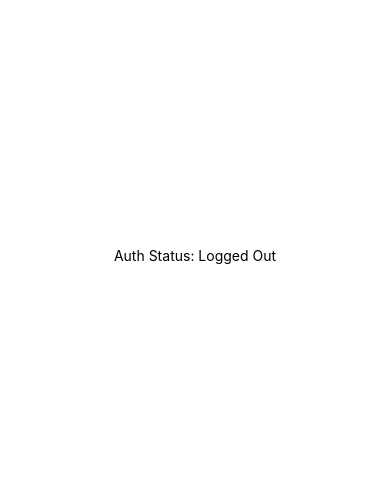
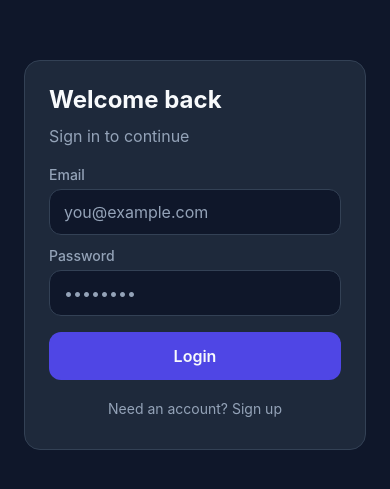
Before and after one commit to altundalyusuf/Mobile-Crypto-Tracking-App, a React Native app: screen /Auth in a window 390 px wide. Shown: the part 167-656 px from the top of the page. Built offline with nearby package versions, Linux system fonts and the light colour scheme; no server answers.

Commit message:
feat(auth): implement login screen, logout logic and layout fixes
Add LoginScreen with email/password authentication
- Implement logout flow with confirmation dialog
- Fix status bar and header overlap issues (SafeArea)
- Connect AuthSlice to UI components

```diff
--- a/App.tsx
+++ b/App.tsx
@@ -1,11 +1,28 @@
-import { useEffect } from 'react';
-import { StatusBar } from 'expo-status-bar';
-import { StyleSheet, Text, View } from 'react-native';
-import { Provider } from 'react-redux';
-import { store } from './src/store/store';
-import { useAppDispatch, useAppSelector } from './src/store/hooks';
-import { checkSession, setSession } from './src/features/auth/authSlice';
-import { supabase } from './src/lib/supabase';
+import { useEffect } from "react";
+import { StatusBar } from "expo-status-bar";
+import { StyleSheet, Alert, Pressable } from "react-native";
+import { Provider } from "react-redux";
+import { NavigationContainer } from "@react-navigation/native";
+import { createNativeStackNavigator } from "@react-navigation/native-stack";
+import { Ionicons } from "@expo/vector-icons";
+import { store } from "./src/store/store";
+import { useAppDispatch, useAppSelector } from "./src/store/hooks";
+import {
+  checkSession,
+  setSession,
+  signOut,
+} from "./src/features/auth/authSlice";
+import { supabase } from "./src/lib/supabase";
+import LoginScreen from "./src/features/auth/LoginScreen";
+import HomeScreen from "./src/features/market/HomeScreen";
+import { colors } from "./src/theme/colors";
+
+type RootStackParamList = {
+  Home: undefined;
+  Auth: undefined;
+};
+
+const Stack = createNativeStackNavigator<RootStackParamList>();
 
 function AppContent() {
   const dispatch = useAppDispatch();
@@ -33,12 +50,70 @@ function AppContent() {
     };
   }, [dispatch]);
 
+  const handleLogout = () => {
+    Alert.alert("Log Out", "Are you sure you want to log out?", [
+      {
+        text: "Cancel",
+        style: "cancel",
+      },
+      {
+        text: "Log Out",
+        style: "destructive",
+        onPress: () => {
+          dispatch(signOut());
+        },
+      },
+    ]);
+  };
+
   return (
-    <View style={styles.container}>
-      <Text>Auth Status: {isAuthenticated ? 'Logged In' : 'Logged Out'}</Text>
-      {loading && <Text>Loading...</Text>}
-      <StatusBar style="auto" />
-    </View>
+    <NavigationContainer>
+      <Stack.Navigator
+        screenOptions={{
+          headerShown: true,
+          headerStyle: {
+            backgroundColor: colors.card,
+          },
+          headerTintColor: colors.text,
+          headerTitleStyle: {
+            fontWeight: "700",
+          },
+          contentStyle: { backgroundColor: colors.background },
+        }}
+      >
+        {isAuthenticated ? (
+          <Stack.Screen
+            name="Home"
+            component={HomeScreen}
+            options={{
+              title: "Crypto Market",
+              headerRight: () => (
+                <Pressable onPress={handleLogout} style={styles.logoutButton}>
+                  <Ionicons
+                    name="log-out-outline"
+                    size={24}
+                    color={colors.text}
+                  />
+                </Pressable>
+              ),
+            }}
+          />
+        ) : (
+          <Stack.Screen
+            name="Auth"
+            component={LoginScreen}
+            options={{
+              headerShown: false,
+            }}
+          />
+        )}
+      </Stack.Navigator>
+      <StatusBar
+        style="light"
+        translucent={false}
+        backgroundColor={colors.card}
+      />
+    </NavigationContainer>
   );
 }
 
@@ -51,10 +126,8 @@ export default function App() {
 }
 
 const styles = StyleSheet.create({
-  container: {
-    flex: 1,
-    backgroundColor: '#fff',
-    alignItems: 'center',
-    justifyContent: 'center',
+  logoutButton: {
+    marginRight: 16,
+    padding: 4,
   },
 });
--- a/package.json
+++ b/package.json
@@ -9,6 +9,7 @@
     "web": "expo start --web"
   },
   "dependencies": {
+    "@expo/vector-icons": "^15.0.3",
     "@gorhom/bottom-sheet": "^5.2.8",
     "@react-native-async-storage/async-storage": "^2.2.0",
     "@react-navigation/bottom-tabs": "^7.9.0",
--- /dev/null
+++ b/src/features/auth/LoginScreen.tsx
@@ -0,0 +1,198 @@
+import React, { useCallback, useMemo, useState } from "react";
+import {
+  ActivityIndicator,
+  KeyboardAvoidingView,
+  Platform,
+  Pressable,
+  StyleSheet,
+  Text,
+  TextInput,
+  View,
+} from "react-native";
+import { useAppDispatch, useAppSelector } from "../../store/hooks";
+import { login, signUp, clearError } from "./authSlice";
+import { colors } from "../../theme/colors";
+
+type Mode = "login" | "signup";
+
+const LoginScreen = () => {
+  const dispatch = useAppDispatch();
+  const { loading, error } = useAppSelector((state) => state.auth);
+  const [mode, setMode] = useState<Mode>("login");
+  const [email, setEmail] = useState("");
+  const [password, setPassword] = useState("");
+
+  const title = useMemo(
+    () => (mode === "login" ? "Welcome back" : "Create account"),
+    [mode]
+  );
+
+  const subtitle = useMemo(
+    () =>
+      mode === "login"
+        ? "Sign in to continue"
+        : "Sign up to get started",
+    [mode]
+  );
+
+  const toggleMode = useCallback(() => {
+    setMode((prev) => (prev === "login" ? "signup" : "login"));
+    dispatch(clearError());
+  }, [dispatch]);
+
+  const handleSubmit = useCallback(() => {
+    if (mode === "login") {
+      dispatch(login({ email, password }));
+    } else {
+      dispatch(signUp({ email, password }));
+    }
+  }, [dispatch, email, password, mode]);
+
+  return (
+    <KeyboardAvoidingView
+      style={styles.container}
+      behavior={Platform.OS === "ios" ? "padding" : undefined}
+    >
+      <View style={styles.card}>
+        <Text style={styles.title}>{title}</Text>
+        <Text style={styles.subtitle}>{subtitle}</Text>
+
+        <View style={styles.inputGroup}>
+          <Text style={styles.label}>Email</Text>
+          <TextInput
+            style={styles.input}
+            placeholder="you@example.com"
+            placeholderTextColor={colors.textSecondary}
+            autoCapitalize="none"
+            keyboardType="email-address"
+            value={email}
+            onChangeText={setEmail}
+            editable={!loading}
+          />
+        </View>
+
+        <View style={styles.inputGroup}>
+          <Text style={styles.label}>Password</Text>
+          <TextInput
+            style={styles.input}
+            placeholder="••••••••"
+            placeholderTextColor={colors.textSecondary}
+            secureTextEntry
+            value={password}
+            onChangeText={setPassword}
+            editable={!loading}
+          />
+        </View>
+
+        {error ? <Text style={styles.error}>{error}</Text> : null}
+
+        <Pressable
+          style={({ pressed }) => [
+            styles.button,
+            pressed && !loading ? styles.buttonPressed : null,
+            loading ? styles.buttonDisabled : null,
+          ]}
+          onPress={handleSubmit}
+          disabled={loading}
+        >
+          {loading ? (
+            <ActivityIndicator color={colors.text} />
+          ) : (
+            <Text style={styles.buttonText}>
+              {mode === "login" ? "Login" : "Sign Up"}
+            </Text>
+          )}
+        </Pressable>
+
+        <Pressable style={styles.toggle} onPress={toggleMode} disabled={loading}>
+          <Text style={styles.toggleText}>
+            {mode === "login"
+              ? "Need an account? Sign up"
+              : "Already have an account? Login"}
+          </Text>
+        </Pressable>
+      </View>
+    </KeyboardAvoidingView>
+  );
+};
+
+const styles = StyleSheet.create({
+  container: {
+    flex: 1,
+    backgroundColor: colors.background,
+    alignItems: "center",
+    justifyContent: "center",
+    padding: 24,
+  },
+  card: {
+    width: "100%",
+    backgroundColor: colors.card,
+    borderRadius: 16,
+    padding: 24,
+    borderWidth: 1,
+    borderColor: colors.border,
+    gap: 12,
+  },
+  title: {
+    color: colors.text,
+    fontSize: 24,
+    fontWeight: "700",
+  },
+  subtitle: {
+    color: colors.textSecondary,
+    fontSize: 16,
+    marginBottom: 8,
+  },
+  inputGroup: {
+    gap: 6,
+  },
+  label: {
+    color: colors.textSecondary,
+    fontSize: 14,
+    fontWeight: "500",
+  },
+  input: {
+    backgroundColor: colors.background,
+    borderWidth: 1,
+    borderColor: colors.border,
+    borderRadius: 12,
+    paddingHorizontal: 14,
+    paddingVertical: 12,
+    color: colors.text,
+    fontSize: 16,
+  },
+  button: {
+    marginTop: 4,
+    backgroundColor: colors.primary,
+    borderRadius: 12,
+    paddingVertical: 14,
+    alignItems: "center",
+    justifyContent: "center",
+  },
+  buttonPressed: {
+    opacity: 0.9,
+  },
+  buttonDisabled: {
+    opacity: 0.6,
+  },
+  buttonText: {
+    color: colors.text,
+    fontSize: 16,
+    fontWeight: "600",
+  },
+  toggle: {
+    alignItems: "center",
+    paddingVertical: 8,
+  },
+  toggleText: {
+    color: colors.textSecondary,
+    fontSize: 14,
+  },
+  error: {
+    color: colors.error,
+    fontSize: 14,
+    marginTop: 4,
+  },
+});
+
+export default LoginScreen;
--- /dev/null
+++ b/src/features/market/HomeScreen.tsx
@@ -0,0 +1,24 @@
+import { StyleSheet, Text, View } from "react-native";
+import { colors } from "../../theme/colors";
+
+export default function HomeScreen() {
+  return (
+    <View style={styles.container}>
+      <Text style={styles.text}>Crypto Market</Text>
+    </View>
+  );
+}
+
+const styles = StyleSheet.create({
+  container: {
+    flex: 1,
+    backgroundColor: colors.background,
+    alignItems: "center",
+    justifyContent: "center",
+  },
+  text: {
+    color: colors.text,
+    fontSize: 24,
+    fontWeight: "700",
+  },
+});
--- /dev/null
+++ b/src/theme/colors.ts
@@ -0,0 +1,10 @@
+export const colors = {
+  primary: "#4F46E5",
+  background: "#0F172A",
+  card: "#1E293B",
+  text: "#F8FAFC",
+  textSecondary: "#94A3B8",
+  border: "#334155",
+  error: "#EF4444",
+  success: "#10B981",
+};
```
Also changed, not shown: 1 other file (tests, documents, lock files or other folders).
